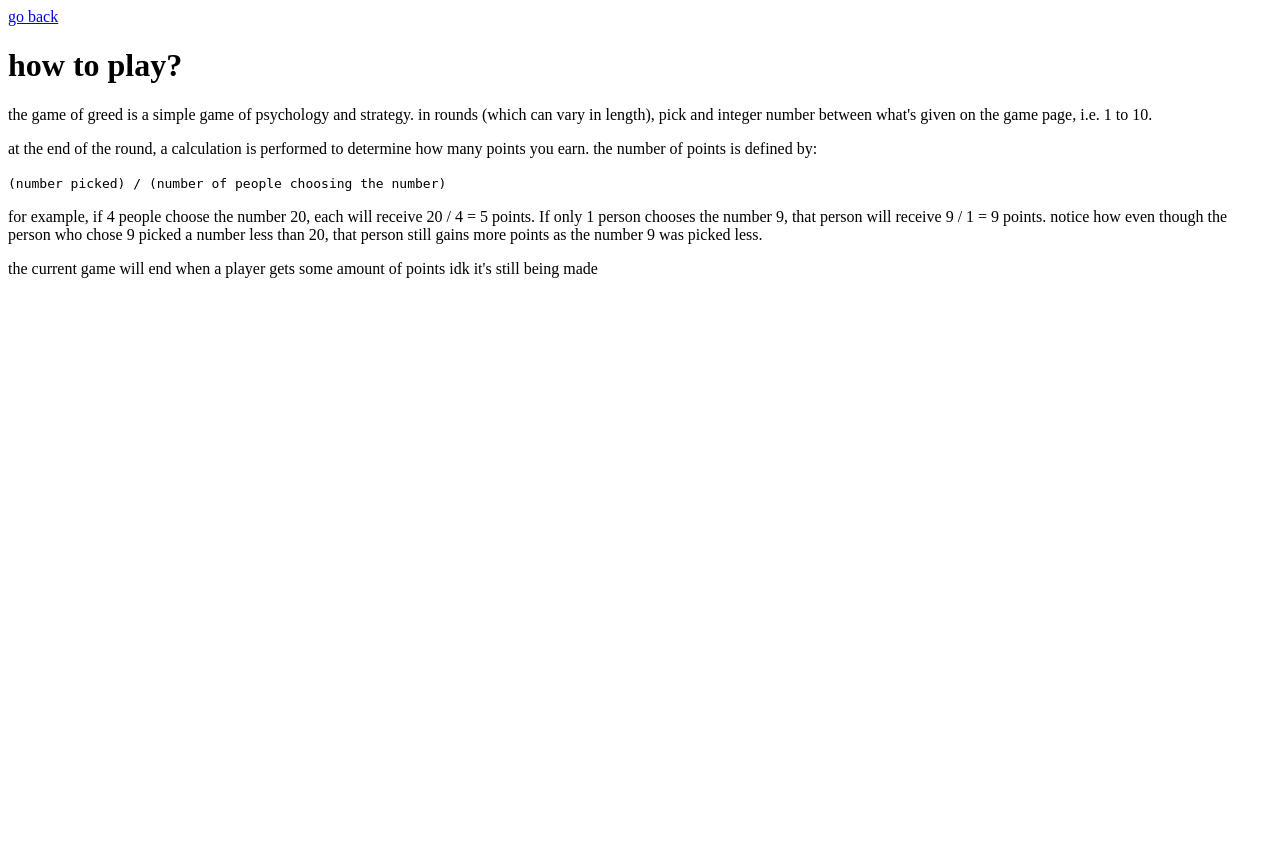
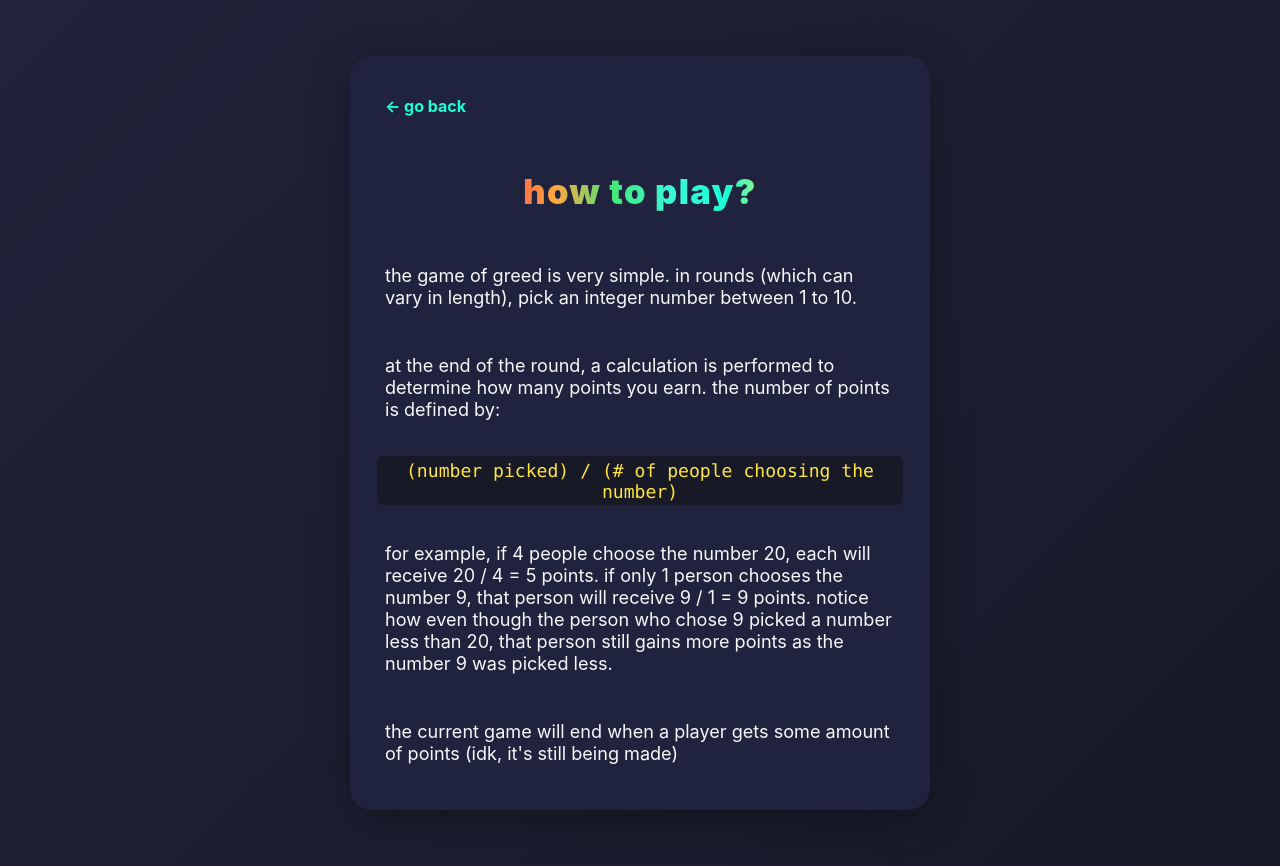
Before and after one commit to sirbread/greed, a FastAPI app: page /help in a window 1280 px wide. Before the commit the page ends 278 px from the top, so only its background shows below. Run offline with FastAPI, Linux system fonts and the light colour scheme.

Commit message:
realizing the code in the help page is dogshit, i put it in a prettifying site, and of course styled it the classic half assed bread way

```diff
--- a/templates/help.html
+++ b/templates/help.html
@@ -1,18 +1,97 @@
 <!DOCTYPE html>
-<html>
+<html lang="en">
 <head>
+    <meta charset="UTF-8">
     <title>greed help</title>
-    <!--add style soon gng -->
+    <meta name="viewport" content="width=520, initial-scale=1">
+    <link rel="stylesheet" href="/static/main.css">
+    <style>
+/*copy pasted the styling from main.css and other shits i really don't give a fuck anymore*/
+        .help-container {
+            background: rgba(32, 35, 62, 0.98);
+            border-radius: 22px;
+            box-shadow: 0 8px 44px 0 #0005;
+            max-width: 510px;
+            width: 98vw;
+            margin: 7vh auto;
+            padding: 2.5em 2.2em 2.2em 2.2em;
+            display: flex;
+            flex-direction: column;
+            align-items: center;
+            gap: 1.5em;
+        }
+        .help-container h1 {
+            font-size: 2em;
+            margin: 0.2em 0 0.5em 0;
+            text-align: center;
+            font-weight: 900;
+            background: linear-gradient(90deg, #ff4e50, #ffa940, #43e97b, #38f9d7, #19ffd6, #ffe53b, #ff9a00, #c471ed, #12c2e9, #ff4e50 110%);
+            background-size: 200% 200%;
+            -webkit-background-clip: text;
+            -webkit-text-fill-color: transparent;
+            animation: rainbow-anim 6s linear infinite;
+        }
+        .help-container p {
+            font-size: 1.13em;
+            color: #f7f7fa;
+            margin: 0.6em 0 0.6em 0;
+            text-align: left;
+            width: 100%;
+        }
+        .help-container code {
+            font-size: 1.13em;
+            font-family: 'Fira Mono', 'Consolas', monospace;
+            background: #181927;
+            color: #ffe53b;
+            padding: 0.2em 0.45em;
+            border-radius: 6px;
+            margin: 0.1em 0;
+            display: block;
+            width: 100%;
+            text-align: center;
+        }
+        .help-back-link {
+            margin-bottom: 1.5em;
+            align-self: flex-start;
+            font-size: 1em;
+            color: #19ffd6;
+            text-decoration: none;
+            font-weight: 700;
+            transition: color 0.16s;
+        }
+        .help-back-link:hover, .help-back-link:focus {
+            color: #ffe53b;
+        }
+        @media (max-width: 600px) {
+            .help-container {
+                max-width: 99vw;
+                width: 99vw;
+                padding: 1.1em 0.4em 1.1em 0.4em;
+            }
+        }
+        @keyframes rainbow-anim {
+            0%   { background-position: 0% 50%; }
+            100% { background-position: 100% 50%; }
+        }
+    </style>
 </head>
-<body>
-    <a href="/">go back</a>
-    <h1>how to play?</h1>
-    <p>the game of greed is a simple game of psychology and strategy. in rounds (which can vary in length), pick and integer number between what's given on the game page, i.e. 1 to 10.</p>
-    <p>at the end of the round, a calculation is performed to determine how many points you earn. the number of points is defined by:</p>
-    <p>
-        <code>(number picked) / (number of people choosing the number)</code>
-    </p>
-    <p>for example, if 4 people choose the number 20, each will receive 20 / 4 = 5 points. If only 1 person chooses the number 9, that person will receive 9 / 1 = 9 points. notice how even though the person who chose 9 picked a number less than 20, that person still gains more points as the number 9 was picked less.</p>
-    <p>the current game will end when a player gets some amount of points idk it's still being made</p>
+<body class="center-viewport">
+    <div class="help-container">
+        <a href="/" class="help-back-link">&larr; go back</a>
+        <h1 class="rainbow-text">how to play?</h1>
+        <p>
+            the game of greed is very simple. in rounds (which can vary in length), pick an integer number between 1 to 10.
+        </p>
+        <p>
+            at the end of the round, a calculation is performed to determine how many points you earn. the number of points is defined by:
+        </p>
+        <code>(number picked) / (# of people choosing the number)</code>
+        <p>
+            for example, if 4 people choose the number 20, each will receive 20 / 4 = 5 points. if only 1 person chooses the number 9, that person will receive 9 / 1 = 9 points. notice how even though the person who chose 9 picked a number less than 20, that person still gains more points as the number 9 was picked less.
+        </p>
+        <p>
+            the current game will end when a player gets some amount of points (idk, it's still being made)
+        </p>
+    </div>
 </body>
 </html>
```
